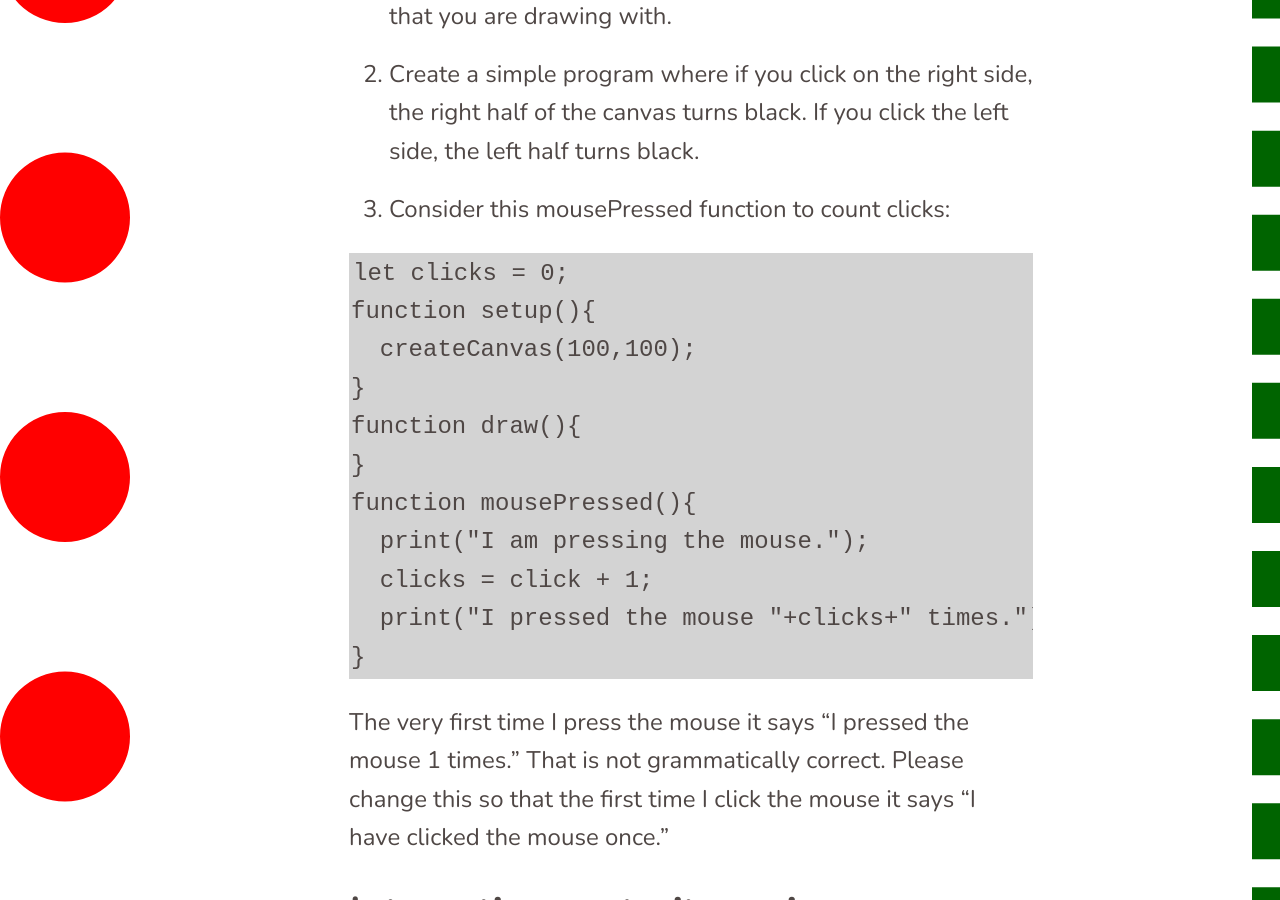
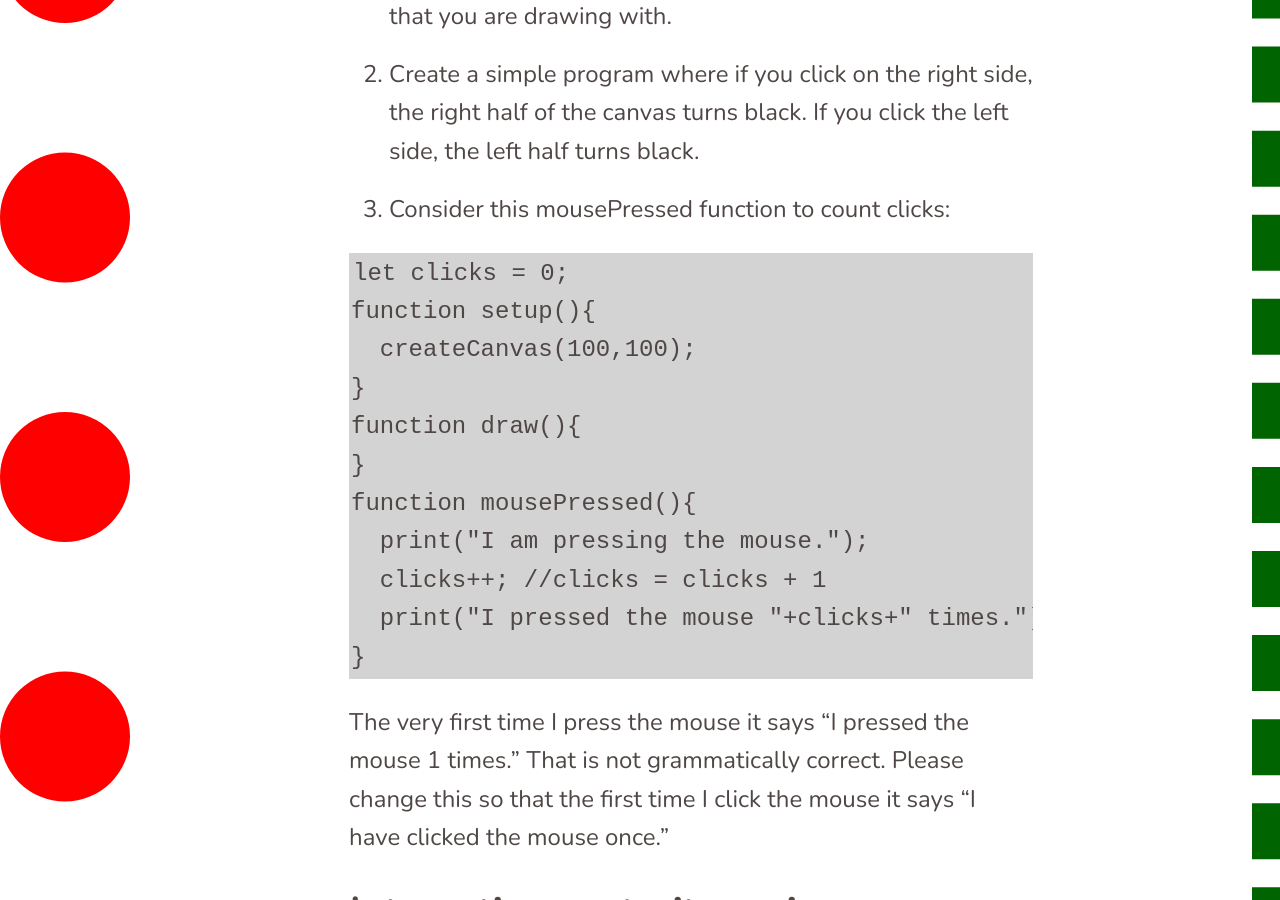
Before and after one commit to lee2sman/p4va_spring2024, a Jekyll site: the page built from _posts/2023-09-18-week3.md, in a window 1280 px wide and 900 px high, scrolled down 626 px. Built offline with Jekyll 4.4.1, drawn with Linux system fonts in a browser that asks for light colours; nearby versions of some CDN libraries.

Commit message:
fix programming error

````diff
--- a/_posts/2023-09-18-week3.md
+++ b/_posts/2023-09-18-week3.md
@@ -22,7 +22,7 @@ function draw(){
 }
 function mousePressed(){
   print("I am pressing the mouse.");
-  clicks = click + 1;
+  clicks++; //clicks = clicks + 1
   print("I pressed the mouse "+clicks+" times.");
 }
 ```
````
